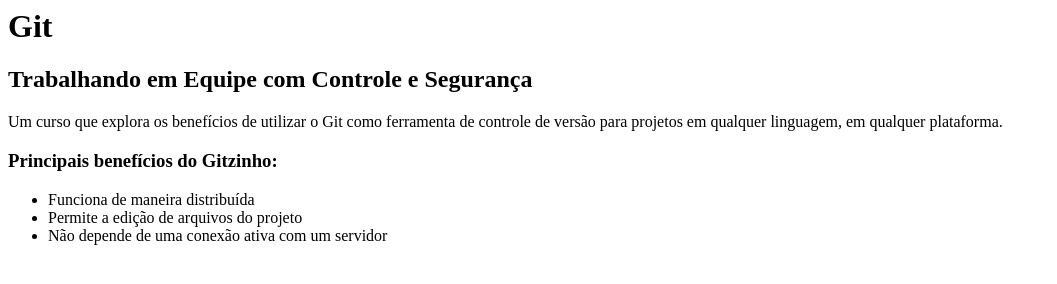
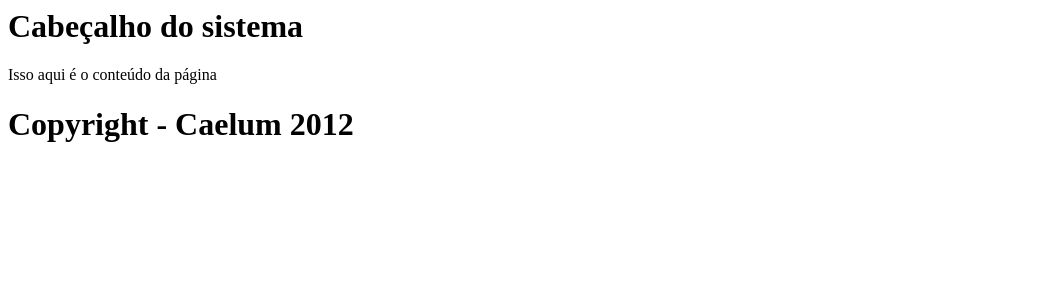
Before and after one commit to flavioapri/curso-git, a plain HTML site: page index.html in a window 1280 px wide. Shown: the whole page, without its empty margins (0-1057 px from the left). Drawn offline with Linux system fonts and the light colour scheme.

Commit message:
Novo index.html

```diff
--- a/index.html
+++ b/index.html
@@ -1,17 +1,14 @@
 <html>
-    <head>
-    </head>
-    <body>
-        <h1>Git</h1>
-        <h2>Trabalhando em Equipe com Controle e Segurança</h2>
+  <head>
+    <title>Proposta um para homepage da empresa</title>
+  </head>
+  <body>
+    <h1>Cabeçalho do sistema</h1>
 
-        <p>Um curso que explora os benefícios de utilizar o Git como ferramenta de controle de versão para projetos em qualquer linguagem, em qualquer plataforma.</p>
+    <div>
+      Isso aqui é o conteúdo da página
+    </div>
 
-        <h3>Principais benefícios do Gitzinho:</h3>
-        <ul>
-            <li>Funciona de maneira distribuída</li>
-            <li>Permite a edição  de arquivos do projeto</li>
-            <li>Não depende de uma conexão ativa com um servidor</li>
-        </ul>
-    </body>
+    <h1>Copyright - Caelum 2012</h1>
+  </body>
 </html>
```
